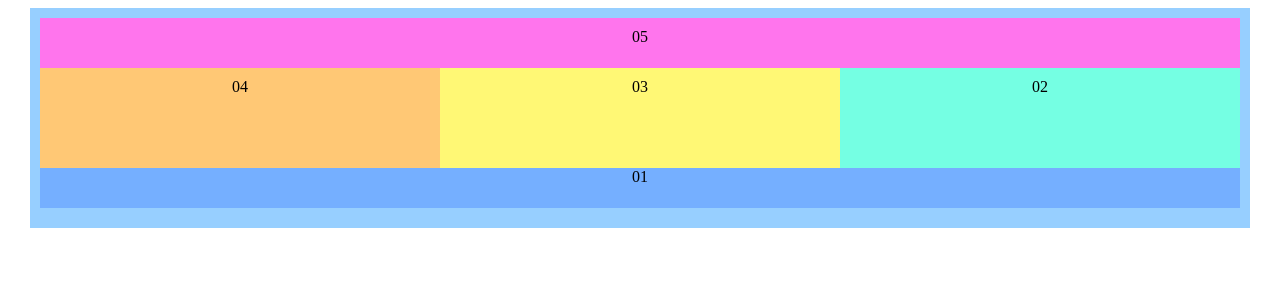
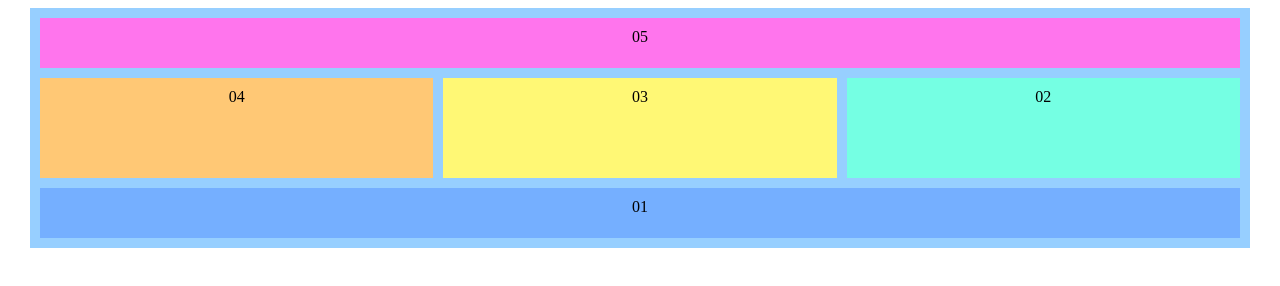
Before and after one commit to FanPio/week12_html, a plain HTML site: page index.html in a window 1280 px wide. Drawn offline with Linux system fonts and the light colour scheme.

Commit message:
complete step4 and step5

```diff
--- a/index.css
+++ b/index.css
@@ -56,25 +56,29 @@
 /* step02 */
 @media screen and (min-width:401px) {
     #div01{
-        width: calc(100%/3*2);
+        width: calc(((((100% - 20px) / 3) * 2) + 10px));
         float: left;
+
     }
     #div02{
-        width: calc(100%/3);
+        width: calc(((100% - 20px) / 3));
         height: 100px;
         float: right;
     }
     #div03{
-        width: calc(100%/3);
+        width: calc((100% - 20px) / 3);
         height: 100px;
         float: left;
+        margin-bottom: 0px;
     }
     #div04{
-        width: calc(100%/3);
+        width: calc((100% - 20px) / 3);
         float: left;
+        margin-left: 10px;
+        height: 40px;
     }
     #div05{
-        width: calc(100%/3*2);
+        width: calc(((100% - 20px) / 3) * 2 + 10px);
         float: right;
     }
 }
@@ -86,14 +90,19 @@
         float: none;
     }
     #div02{
+        width: calc(((100% - 20px) / 3));
+        height: 90px;
         float: left;
     }
     #div03{
-        width: calc(100%/3*2);
-        height: 50px;
+        width: calc((100% - 20px) / 3 * 2 + 10px);
+        height: 40px;
+        margin-left: 10px;
     }
     #div04{
-        width: calc(100%/3*2);
+        width: calc((100% - 20px) / 3 * 2 + 10px);
+        height: 40px;
+        margin-top: 10px;
     }
     #div05{
         width: 100%;
@@ -103,14 +112,18 @@
 @media screen and (min-width:801px) {
     #div02{
         height: 100px;
+        width: calc((100% - 20px) /3);
     }
     #div03{
-        width: calc(100%/3);
+        width: calc((100% - 20px) /3);
         height: 100px;
+
+        margin-left: 10px;
     }
     #div04{
-        width: calc(100%/3);
+        width: calc((100% - 20px) /3);
         height: 100px;
+        margin-top: 0px;
     }
 }
 /* step05 */
@@ -118,31 +131,38 @@
 @media screen and (min-width:1001px) {
     #maindiv{
         position: relative;
-        height: 200px;
+        height: 220px;
     }
     #div01{
         position: absolute;
-        bottom: 0px;
+        width: calc(100%);
+        bottom: -10px;
+        margin-top: 10px;
     }
     #div02{
         position: absolute;
+        width: calc((100% - 20px) /3);
         height: 100px;
         top: 50px;
-        left: calc(100%/3*2);
+        right: 0px;
+        margin-top: 10px;
     }
     #div03{
         position: absolute;
-        width: calc(100%/3);
+        width: calc((100% - 20px) / 3);
         height: 100px;
-        left: calc(100%/3);
+        left: calc((100% - 20px) / 3);
         top: 50px;
+        margin-top: 10px;
     }
     #div04{
         position: absolute;
-        width: calc(100%/3);
+        width: calc((100% - 20px) / 3);
         height: 100px;
         top: 50px;
-        left: 0;
+        left: 0px;
+        margin-top: 10px;
+        margin-left: 0px;
     }
     #div05{
         position: absolute;
```
